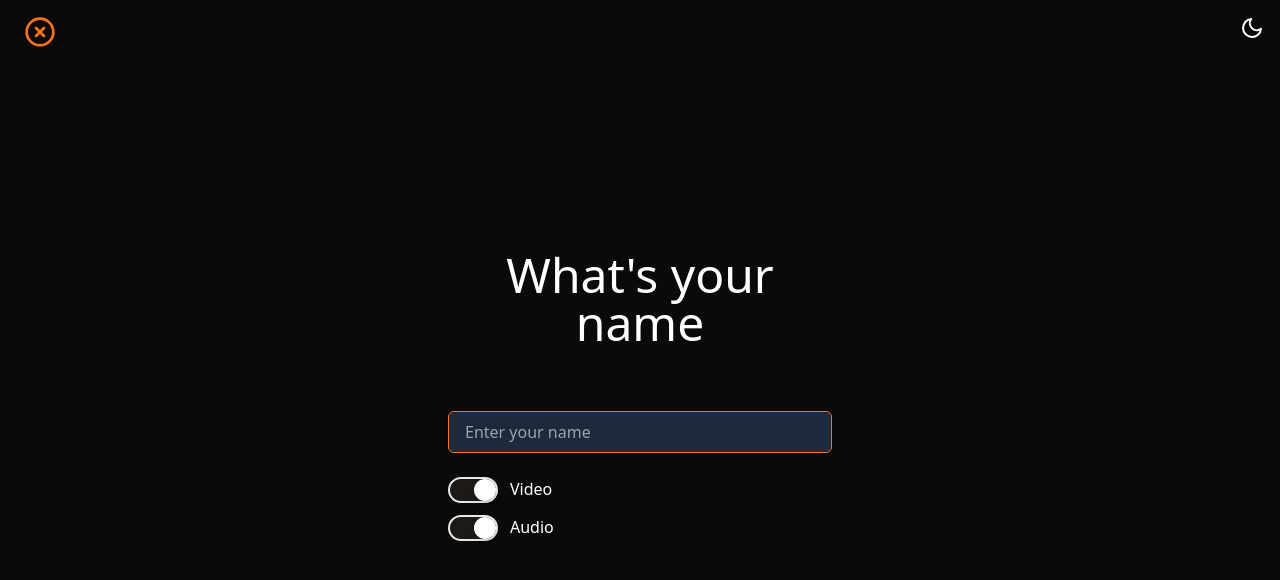
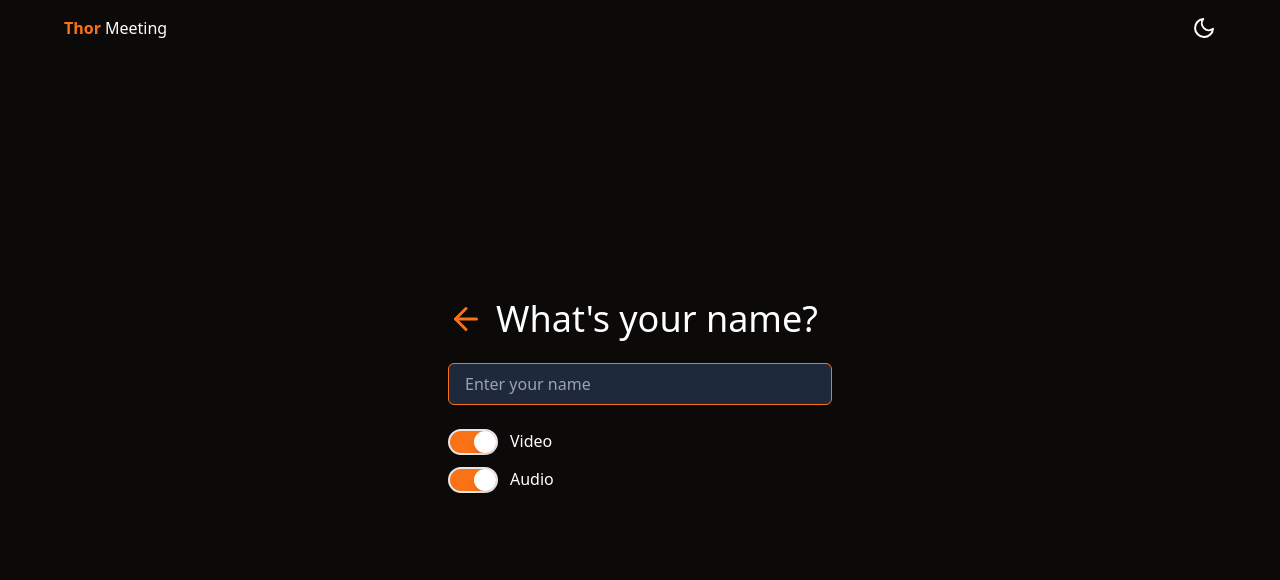
Before and after one commit to nttn9x/thor-meeting-client, a React (Vite) app: page /name/1 in a window 1280 px wide. Shown: the top 580 px of the page. Built offline with nearby package versions, Linux system fonts and the light colour scheme.

Commit message:
feat: enhance welcome page

```diff
--- a/src/i18n/en.i18n.ts
+++ b/src/i18n/en.i18n.ts
@@ -1,6 +1,6 @@
 const en = {
   translation: {
-    what_s_your_name: "What's your name",
+    what_s_your_name: "What's your name?",
     join: "Join",
     enter_your_name: "Enter your name",
     new_meeting: "New Meeting",
--- a/src/pages/layout/header.component.tsx
+++ b/src/pages/layout/header.component.tsx
@@ -18,7 +18,10 @@ export default function LayoutHeader() {
   };
 
   return (
-    <header className="fixed top-0 w-full p-4 flex justify-end">
+    <header className="fixed top-0 w-full py-4 px-16 flex justify-between items-center">
+      <div>
+        <span className="font-semibold text-primary-500 mr-1">Thor</span>Meeting
+      </div>
       <button onClick={changeMode}>
         {mode === ThemMode.Dark ? <Moon /> : <Sun />}
       </button>
--- a/src/pages/lobby/lobby.container.tsx
+++ b/src/pages/lobby/lobby.container.tsx
@@ -4,9 +4,7 @@ import LobbyBanner from "./lobby-banner.component";
 const DashBoard = () => {
   return (
     <>
-      <div className="flex p-8 md:p-16 gap-2">
-        <span className="font-semibold">Thor</span>Meeting
-      </div>
+      <div className="flex p-8 md:p-16 gap-2"></div>
       <div className="flex p-8 md:p-16 flex-col md:flex-row">
         <div className="flex-1">
           <LobbyBanner />
--- a/src/pages/room/index.tsx
+++ b/src/pages/room/index.tsx
@@ -5,9 +5,10 @@ import { useAppSelector } from "@thor/store";
 
 import Room from "./room.container";
 import RoomContext from "./room.context";
+import { selectUser } from "@thor/store/slices/user/user.slice";
 
 const RoomContainer = () => {
-  const user = useAppSelector((state) => state.user);
+  const user = useAppSelector(selectUser);
   const { roomId } = useParams();
 
   const isEmpty = _isEmpty(user);
--- a/src/pages/room/room-videos.component.tsx
+++ b/src/pages/room/room-videos.component.tsx
@@ -1,8 +1,9 @@
 import { useEffect, useRef } from "react";
+import clsx from "clsx";
+
 import { useAppSelector } from "@thor/store";
 import { getRandomColor } from "@thor/utils/color.util";
-
-import clsx from "clsx";
+import { selectUser } from "@thor/store/slices/user/user.slice";
 
 import { useRoomContext } from "./room.context";
 
@@ -39,7 +40,7 @@ export default function RoomVideos() {
     refVideos,
     state: { localStream, device },
   } = useRoomContext();
-  const user = useAppSelector((state) => state.user);
+  const user = useAppSelector(selectUser);
 
   return (
     <div className="flex-auto overflow-hidden">
--- a/src/pages/room/room.context.tsx
+++ b/src/pages/room/room.context.tsx
@@ -9,8 +9,10 @@ import {
 } from "react";
 import { useParams } from "react-router-dom";
 import { Socket, io } from "socket.io-client";
+import { configuration, getGridTemplate, getLocalStream } from "./room.util";
+
 import { getRandomColor } from "@thor/utils/color.util";
-import { configuration, getGridTemplate, getLocalStream } from "./room.util";
+import { selectUser } from "@thor/store/slices/user/user.slice";
 
 interface IProps {
   children: React.ReactNode;
@@ -52,7 +54,7 @@ export const RoomContext = createContext<IRoomContext>(initialState);
 
 const Room = ({ children }: IProps) => {
   const { roomId } = useParams();
-  const user: any = useAppSelector((state) => state.user);
+  const user: any = useAppSelector(selectUser);
   const refVideos = useRef<HTMLDivElement>(null);
   const [state, setState] = useState<IState>({
     device: {
--- a/src/pages/welcome/welcome.container.tsx
+++ b/src/pages/welcome/welcome.container.tsx
@@ -1,11 +1,11 @@
 import { useState } from "react";
 import { useTranslation } from "react-i18next";
 import { Navigate, useNavigate, useParams } from "react-router-dom";
-import { XCircle } from "react-feather";
+import { ArrowLeft } from "react-feather";
 import _isEmpty from "lodash/isEmpty";
 
 import { useAppDispatch, useAppSelector } from "@thor/store";
-import { setUser } from "@thor/store/slices/user/user.slice";
+import { selectUser, setUser } from "@thor/store/slices/user/user.slice";
 import Button from "@thor/system-ui/button";
 import Input from "@thor/system-ui/input";
 import clsx from "clsx";
@@ -17,7 +17,7 @@ const DashBoard = () => {
   const dispatch = useAppDispatch();
   const { roomId } = useParams();
   const navigate = useNavigate();
-  const user = useAppSelector((state) => state.user);
+  const user = useAppSelector(selectUser);
   const { t } = useTranslation();
   const [state, setState] = useState<any>({
     name: "",
@@ -54,16 +54,18 @@ const DashBoard = () => {
   return (
     <div className="flex h-full items-center justify-center">
       <div className="w-80 md:w-96  flex flex-wrap gap-6">
-        <div className="mb-10 w-full text-center">
-          <label className="text-5xl">{t("what_s_your_name")}</label>
+        <div className="w-full flex gap-3 items-center">
+          <Link
+            variant="primary"
+            className="ease-in duration-300 !p-0"
+            onClick={goBack}
+          >
+            <ArrowLeft className="w-9 h-9" />
+          </Link>
+
+          <label className="text-4xl">{t("what_s_your_name")}</label>
         </div>
-        <Link
-          variant="primary"
-          className="ease-in duration-300 absolute top-2 left-2"
-          onClick={goBack}
-        >
-          <XCircle className="w-8 h-8" />
-        </Link>
+
         <Input
           autoFocus
           value={state.name}
--- a/src/store/slices/user/user.contants.ts
+++ b/src/store/slices/user/user.contants.ts
@@ -5,7 +5,7 @@ export interface IUserState {
 }
 
 export interface SetUserPayLoad {
-  user: IUserState;
+  user?: IUserState;
 }
 
 export const initialState: IUserState = {};
--- a/src/store/slices/user/user.slice.ts
+++ b/src/store/slices/user/user.slice.ts
@@ -1,6 +1,7 @@
 import { PayloadAction, createSlice } from "@reduxjs/toolkit";
 
 import { initialState, SetUserPayLoad } from "./user.contants";
+import { RootState } from "@thor/store";
 
 export const userSlice = createSlice({
   name: "user",
@@ -17,4 +18,6 @@ export const userSlice = createSlice({
 
 export const { setUser } = userSlice.actions;
 
+export const selectUser = (state: RootState) => state.user;
+
 export default userSlice;
--- a/src/system-ui/switch/index.tsx
+++ b/src/system-ui/switch/index.tsx
@@ -21,7 +21,7 @@ export default function Switch({ onChange, value, ...rest }: IProps) {
     <SwitchLib
       checked={enabled}
       onChange={_onChange}
-      className={`${enabled ? "bg-stone-900" : "bg-stone-500"}
+      className={`${enabled ? "bg-primary-500" : "bg-primary-100"}
     relative inline-flex h-[26px] w-[50px] shrink-0 cursor-pointer rounded-full border-2 border-transparent transition-colors duration-200 ease-in-out focus:outline-none focus-visible:ring-2  focus-visible:ring-white focus-visible:ring-opacity-75`}
       {...rest}
     >
```
